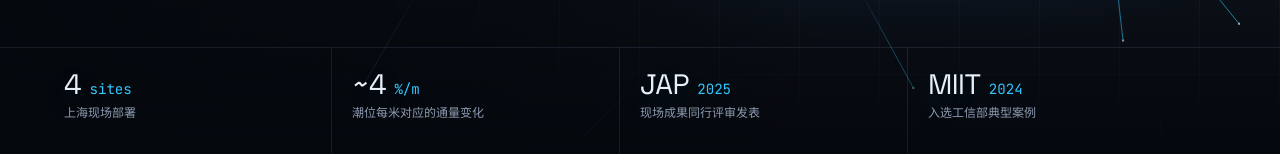
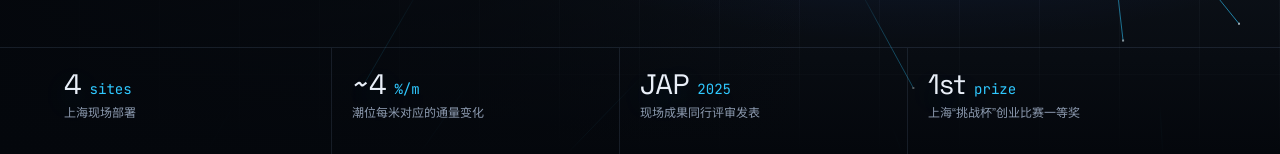
Before and after one commit to kimsiang/mutechlab, a plain HTML site: page index.html in a window 1280 px wide. Shown: the part 646-800 px from the top of the page. Drawn offline with Linux system fonts and the light colour scheme.

Commit message:
Replace MIIT typical case with Shanghai Challenge Cup first prize
Co-Authored-By: Claude Opus 5.5 <noreply@anthropic.com>
Claude-Session: https://claude.ai/code/session_01AaAyeZh8zsFEqSp3MLvCo9

```diff
--- a/index.html
+++ b/index.html
@@ -408,7 +408,7 @@ blockquote{margin:36px 0 0;padding:4px 0 4px 22px;border-left:1px solid var(--ac
     <div class="spec" role="listitem"><b>4<small> sites</small></b><span class="zh">上海现场部署</span><span class="en">Shanghai field deployments</span></div>
     <div class="spec" role="listitem"><b>~4<small> %/m</small></b><span class="zh">潮位每米对应的通量变化</span><span class="en">Flux change per metre of tide</span></div>
     <div class="spec" role="listitem"><b>JAP<small> 2025</small></b><span class="zh">现场成果同行评审发表</span><span class="en">Peer-reviewed field result</span></div>
-    <div class="spec" role="listitem"><b>MIIT<small> 2024</small></b><span class="zh">入选工信部典型案例</span><span class="en">MIIT typical case</span></div>
+    <div class="spec" role="listitem"><b>1st<small> prize</small></b><span class="zh">上海“挑战杯”创业比赛一等奖</span><span class="en">First prize, Shanghai Challenge Cup entrepreneurship competition</span></div>
   </div>
 </section>
 
@@ -598,7 +598,7 @@ blockquote{margin:36px 0 0;padding:4px 0 4px 22px;border-left:1px solid var(--ac
       </div>
     </div>
     <ol class="thesis">
-      <li><span class="n">T-01</span><div><h3><span class="zh">已被现场验证</span><span class="en">Proven in the field</span></h3><p><span class="zh">上海四处工程部署、同行评审论文与工信部 2024 年典型案例，而不只是实验室原型。</span><span class="en">Four Shanghai deployments, a peer-reviewed paper and an MIIT 2024 typical case, not just a lab prototype.</span></p></div></li>
+      <li><span class="n">T-01</span><div><h3><span class="zh">已被现场验证</span><span class="en">Proven in the field</span></h3><p><span class="zh">上海四处工程部署、同行评审论文，并获上海“挑战杯”创业比赛一等奖，而不只是实验室原型。</span><span class="en">Four Shanghai deployments, a peer-reviewed paper and first prize in the Shanghai Challenge Cup entrepreneurship competition, not just a lab prototype.</span></p></div></li>
       <li><span class="n">T-02</span><div><h3><span class="zh">国产自主替代</span><span class="en">Domestic alternative</span></h3><p><span class="zh">全链条自研、自主知识产权，为国内基础设施提供可控的选择。</span><span class="en">Fully in-house with our own IP, a controllable option for domestic infrastructure.</span></p></div></li>
       <li><span class="n">T-03</span><div><h3><span class="zh">双轮商业模式</span><span class="en">Two revenue engines</span></h3><p><span class="zh">科教套件带来近期现金流，工业监测数据服务（DaaS）带来长期增长。</span><span class="en">STEM education kits for near-term cash flow; industrial monitoring-as-a-service for long-term growth.</span></p></div></li>
       <li><span class="n">T-04</span><div><h3><span class="zh">从上海走向东南亚</span><span class="en">From Shanghai to Southeast Asia</span></h3><p><span class="zh">依托马来西亚的高校与商会网络，布局喀斯特地质、矿业与文化遗产市场。</span><span class="en">Using university and chamber-of-commerce ties in Malaysia to reach karst geology, mining and heritage markets.</span></p></div></li>
```
